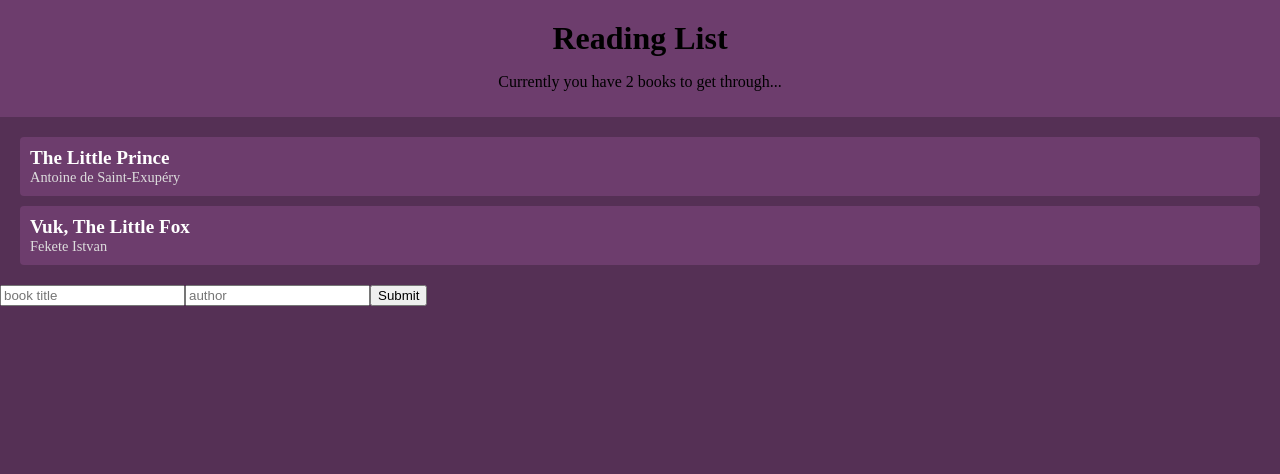
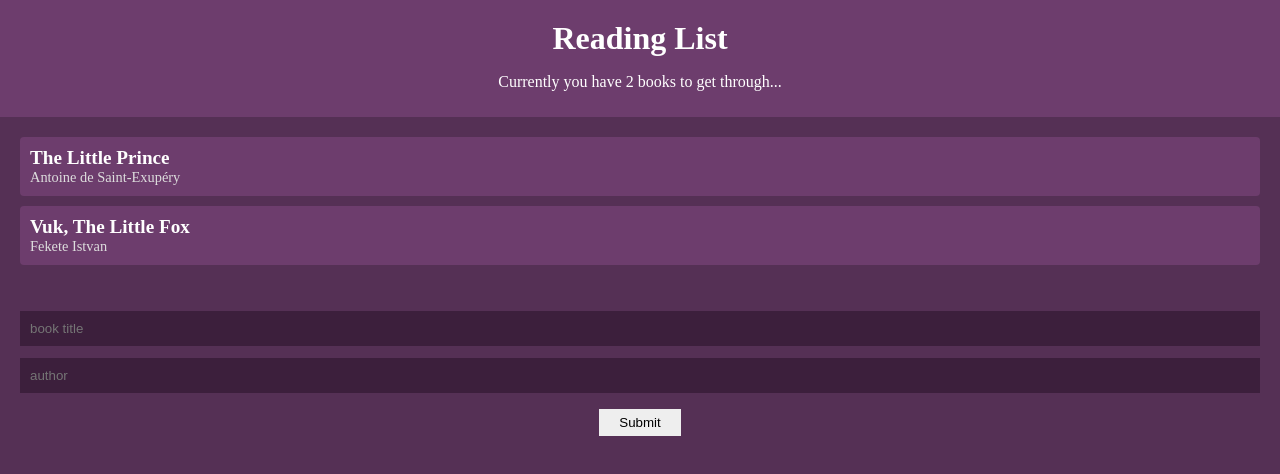
Before and after one commit to csababalint91/Reading-list, a React (Create React App) app: page / in a window 1280 px wide. Shown: the top 474 px of the page. Built offline with nearby package versions, Linux system fonts and the light colour scheme.

Commit message:
Add styling to BookFrom component

```diff
--- a/src/index.css
+++ b/src/index.css
@@ -4,7 +4,7 @@
 }
 
 .App {
-  backgroun: #4c2a4c;
+  background: #4c2a4c;
   margin: 20px auto;
   width: 90%;
   max-width: 700px;
@@ -15,6 +15,7 @@
   padding: 10px 20px;
   text-align: center;
   background: #6d3d6d;
+  color: #fff;
 }
 
 .navbar h1 {
@@ -58,3 +59,25 @@
   margin: 20px;
   text-align: center;
 }
+
+form {
+  padding: 20px;
+}
+
+input[type="text"] {
+  width: 100%;
+  padding: 10px;
+  box-sizing: border-box;
+  margin: 6px 0;
+  background: #3c1f3c;
+  color: #fff;
+  border: 0;
+}
+
+input[type="submit"] {
+  margin: 10px auto;
+  background: #eee;
+  border: 0;
+  padding: 6px 20px;
+  display: block;
+}
```
